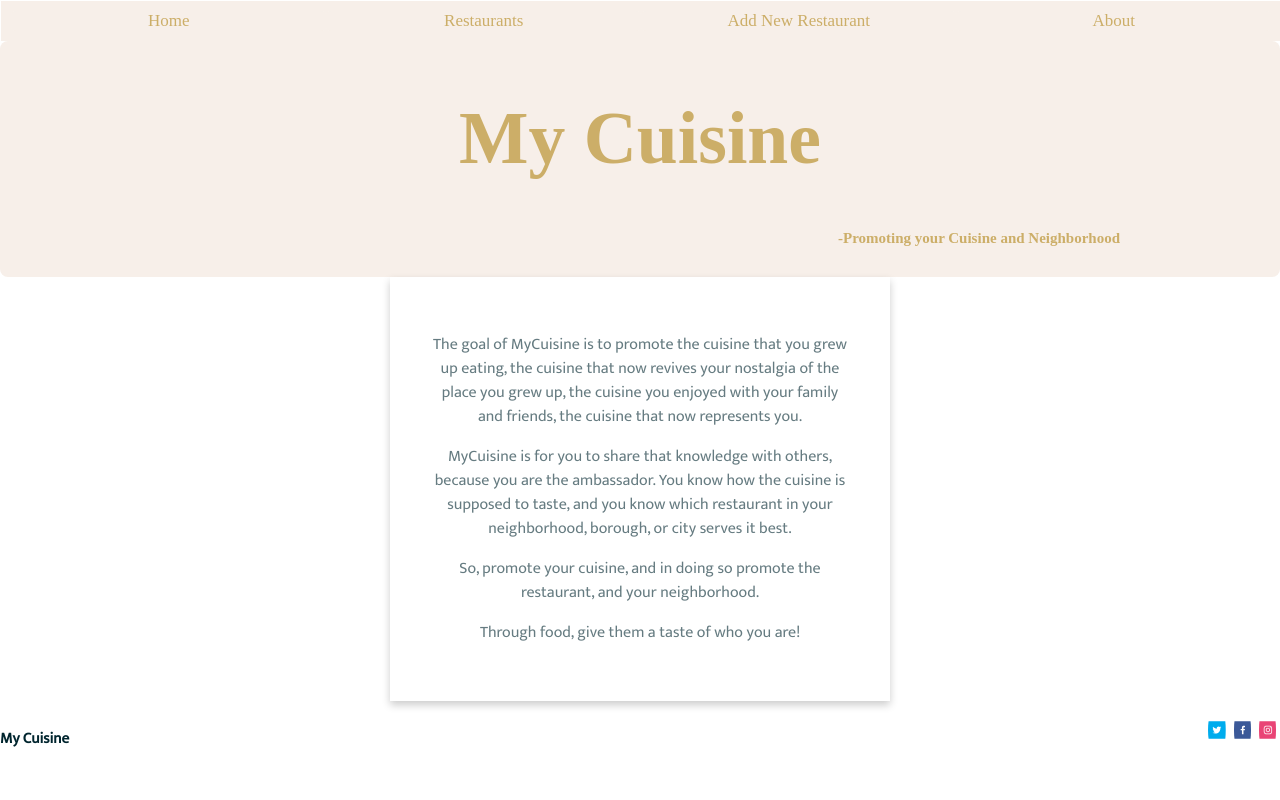
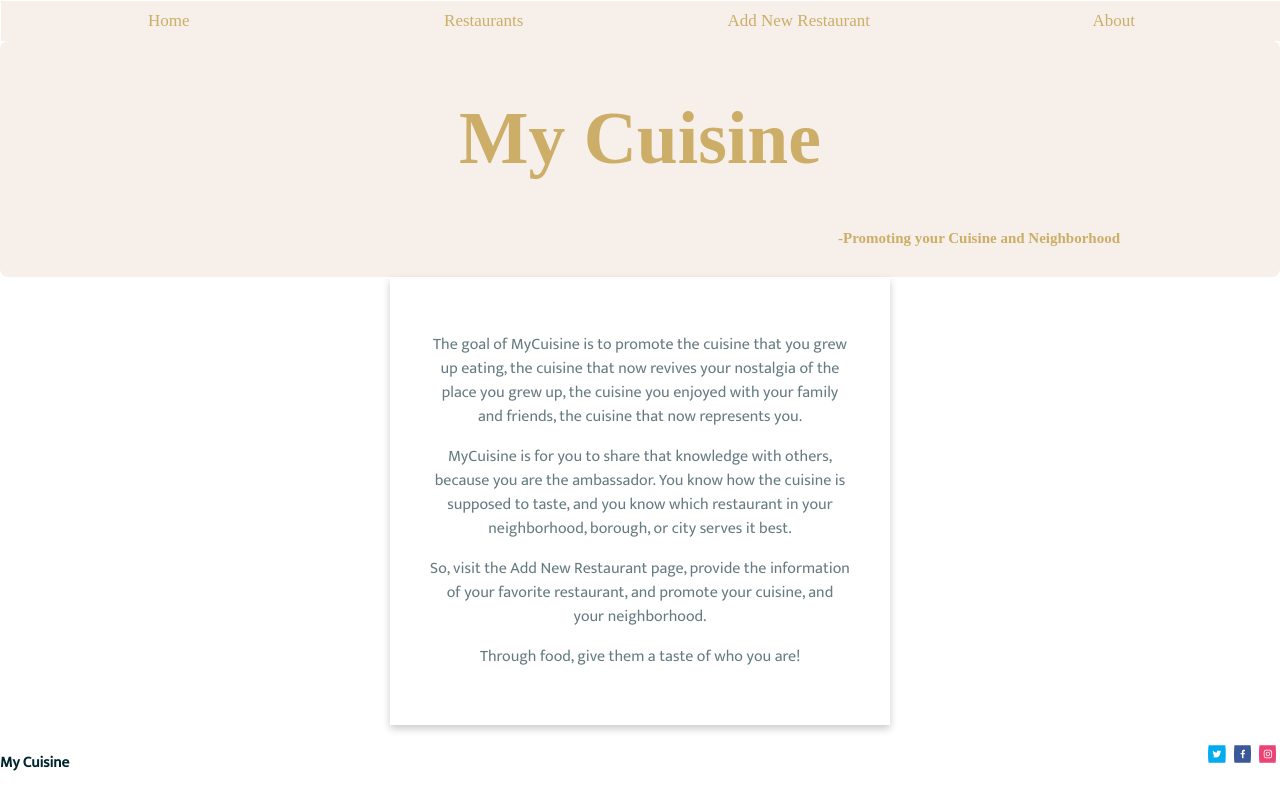
Before and after one commit to tkyg/my-cuisine, a React (Create React App) app: page / in a window 1280 px wide. Built offline with nearby package versions, Linux system fonts and the light colour scheme; a web font is replaced by a local one.

Commit message:
video walkthrough on readme

```diff
--- a/db.json
+++ b/db.json
@@ -35,7 +35,6 @@
       "image": "https://cdn.vox-cdn.com/thumbor/ItJWPDHonRfQS8qSp5sNDY0u_Hc=/0x0:4928x3280/1320x743/filters:focal(2070x1246:2858x2034):format(webp)/cdn.vox-cdn.com/uploads/chorus_image/image/64046769/CASAENRIQUE_alpastor.0.0.1489893972.0.jpg",
       "link": "https://casaenriquelic.com",
       "upvotes": 94
-
     },
     {
       "id": 5,
--- a/src/components/Home.js
+++ b/src/components/Home.js
@@ -6,7 +6,7 @@ function Home() {
     <Div1 style={{"fontFamily": "Mukta"}}>
       <p>The goal of MyCuisine is to promote the cuisine that you grew up eating, the cuisine that now revives your nostalgia of the place you grew up, the cuisine you enjoyed with your family and friends, the cuisine that now represents you.</p>
       <p>MyCuisine is for you to share that knowledge with others, because you are the ambassador. You know how the cuisine is supposed to taste, and you know which restaurant in your neighborhood, borough, or city serves it best.</p>
-      <p>So, promote your cuisine, and in doing so promote the restaurant, and your neighborhood.</p>
+      <p>So, visit the Add New Restaurant page, provide the information of your favorite restaurant, and promote your cuisine, and your neighborhood.</p>
       <p>Through food, give them a taste of who you are!</p>
     </Div1>
   )
--- a/src/components/restaurants/RestaurantForm.js
+++ b/src/components/restaurants/RestaurantForm.js
@@ -59,7 +59,7 @@ const RestaurantForm = () => {
         <label htmlFor="link">Websitelink: </label>
         <Input type="text" name="link" id="link" value={link} onChange={e => setLink(e.target.value)}/>
         </div> <br />
-        <div><InputCreate type="submit" value="Create" /></div>
+        <div><InputCreate type="submit" value="Promte" /></div>
       </Form>
     </div>
   )
```
Also changed, not shown: 1 other file (tests, documents, lock files or other folders).
